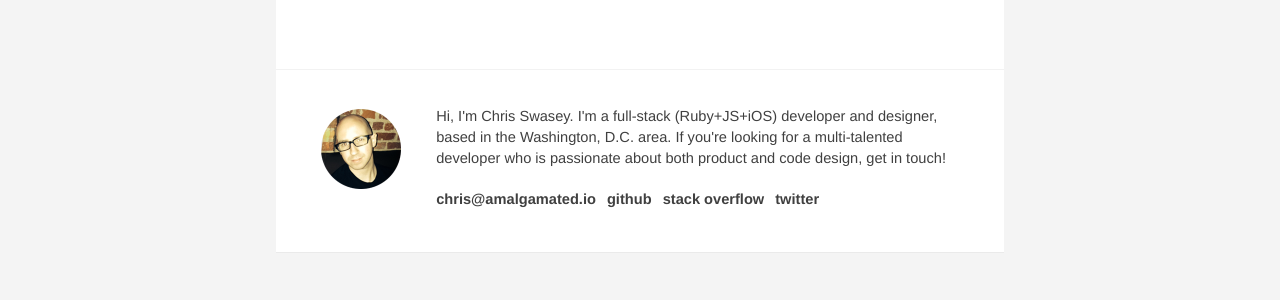
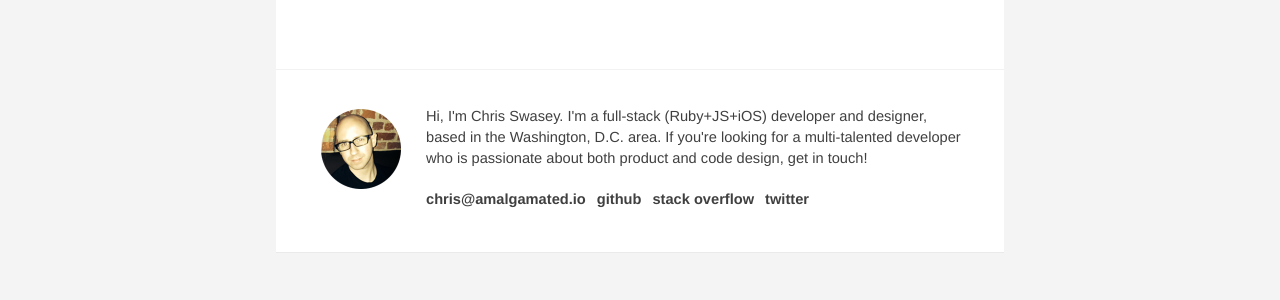
Before and after one commit to endash/endash.github.io, a Jekyll site: the page built from index.html, in a window 1280 px wide. Shown: the part 632-932 px from the top of the page. Built offline with Jekyll 4.4.1, drawn with Linux system fonts in a browser that asks for light colours.

Commit message:
Further fixes

```diff
--- a/_sass/_layout.scss
+++ b/_sass/_layout.scss
@@ -53,7 +53,7 @@
   .photo {
     position: relative;
     float: left;
-    width: 22%;
+    width: 150px;
     min-height: 102px;
     background-image: url('/assets/headshot.png');
     background-repeat: no-repeat;
@@ -63,7 +63,7 @@
 
   .text {
     float: left;
-    width: 78%;
+    width: calc(100% - 150px);
     font-size: 0.95em;
 
     p {
```
